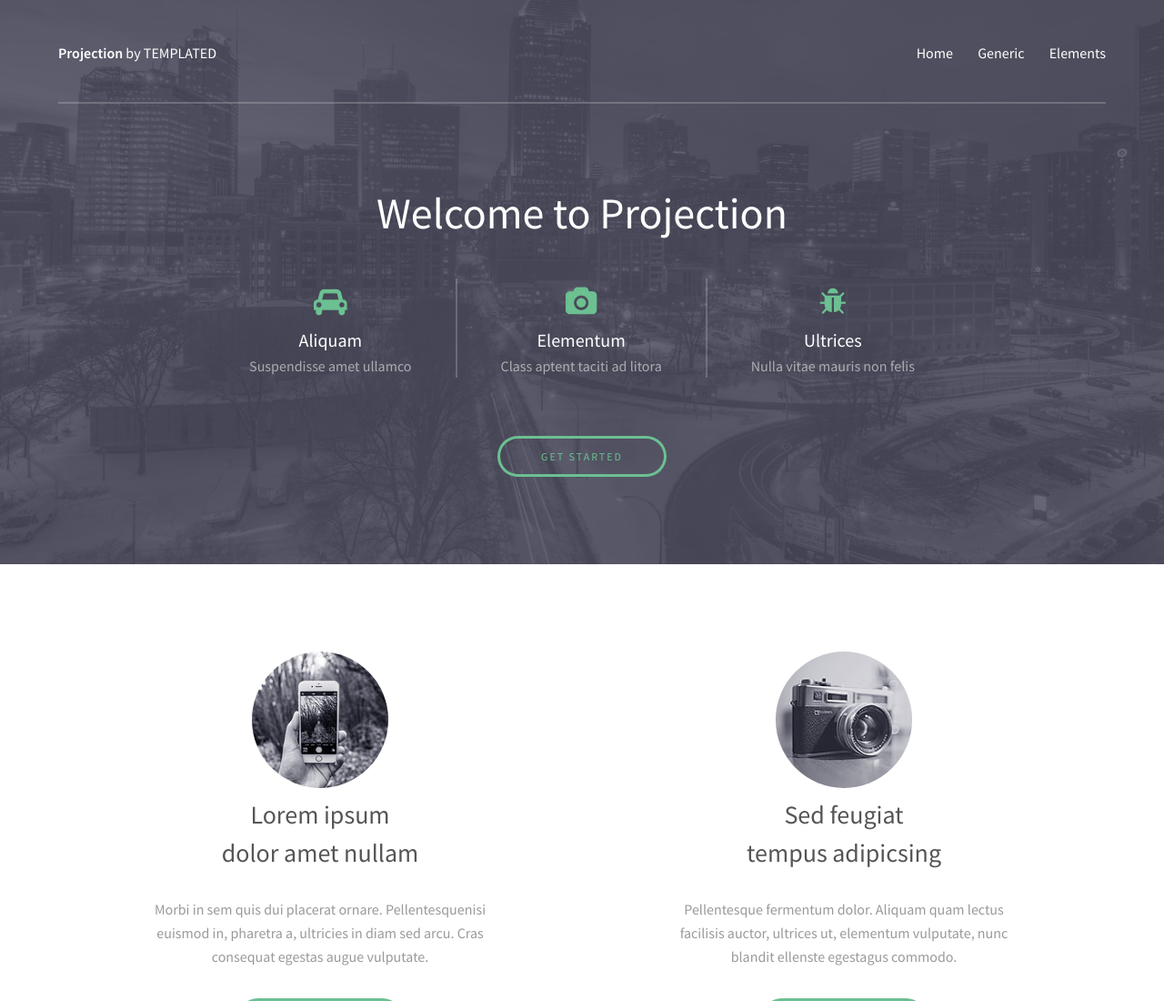
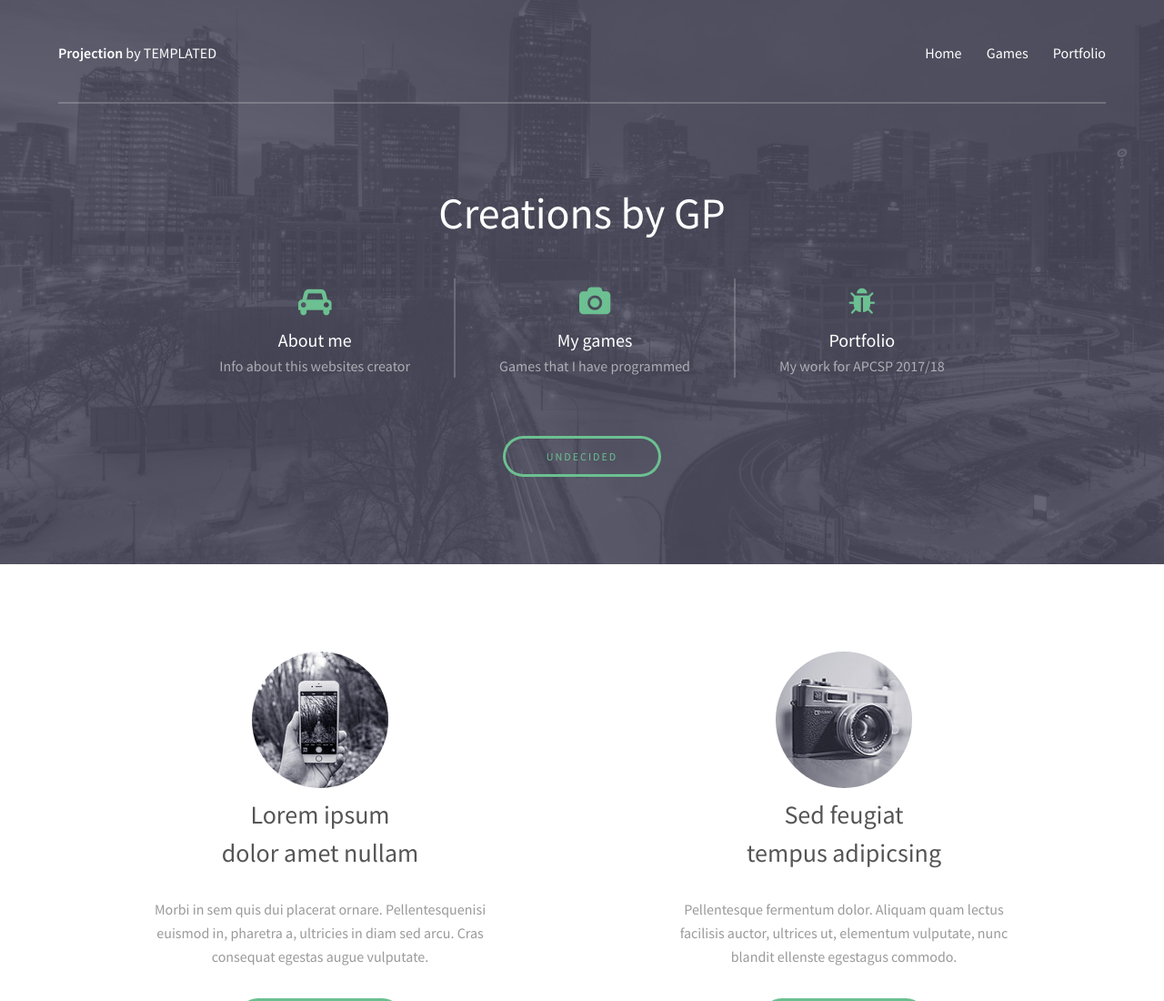
Before and after one commit to garrettscreations/GPCreations, a plain HTML site: page index.html in a window 1280 px wide. Shown: the top 1100 px of the page at 91% size. Drawn offline with Linux system fonts and the light colour scheme.

Commit message:
Update index.html

```diff
--- a/index.html
+++ b/index.html
@@ -6,7 +6,7 @@
 -->
 <html>
 	<head>
-		<title>Projection by TEMPLATED</title>
+		<title>Website by GP</title>
 		<meta charset="utf-8" />
 		<meta name="viewport" content="width=device-width, initial-scale=1" />
 		<link rel="stylesheet" href="assets/css/main.css" />
@@ -19,8 +19,8 @@
 					<a href="index.html" class="logo"><strong>Projection</strong> by TEMPLATED</a>
 					<nav id="nav">
 						<a href="index.html">Home</a>
-						<a href="generic.html">Generic</a>
-						<a href="elements.html">Elements</a>
+						<a href="generic.html">Games</a>
+						<a href="elements.html">Portfolio</a>
 					</nav>
 					<a href="#navPanel" class="navPanelToggle"><span class="fa fa-bars"></span></a>
 				</div>
@@ -30,33 +30,33 @@
 			<section id="banner">
 				<div class="inner">
 					<header>
-						<h1>Welcome to Projection</h1>
+						<h1>Creations by GP</h1>
 					</header>
 
 					<div class="flex ">
 
 						<div>
 							<span class="icon fa-car"></span>
-							<h3>Aliquam</h3>
-							<p>Suspendisse amet ullamco</p>
+							<h3>About me</h3>
+							<p>Info about this websites creator</p>
 						</div>
 
 						<div>
 							<span class="icon fa-camera"></span>
-							<h3>Elementum</h3>
-							<p>Class aptent taciti ad litora</p>
+							<h3>My games</h3>
+							<p>Games that I have programmed</p>
 						</div>
 
 						<div>
 							<span class="icon fa-bug"></span>
-							<h3>Ultrices</h3>
-							<p>Nulla vitae mauris non felis</p>
+							<h3>Portfolio</h3>
+							<p>My work for APCSP 2017/18</p>
 						</div>
 
 					</div>
 
 					<footer>
-						<a href="#" class="button">Get Started</a>
+						<a href="#" class="button">Undecided</a>
 					</footer>
 				</div>
 			</section>
```
